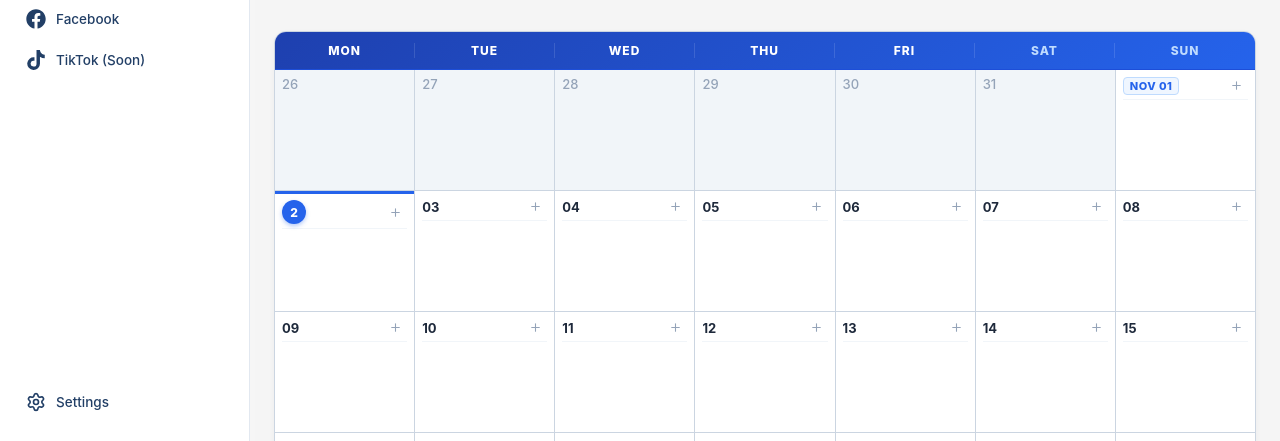
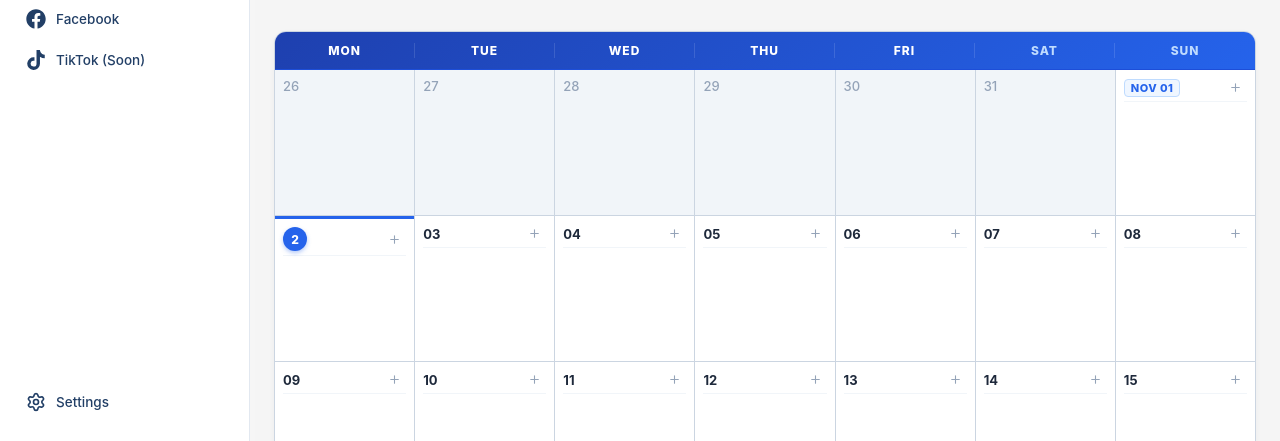
Before and after one commit to muny-rith/MoonPules, a React (Vite) app in the folder frontend/: page /calendar in a window 1280 px wide. Shown: the part 359-800 px from the top of the page. Built offline with nearby package versions, Linux system fonts and the light colour scheme; no server answers; sample sign-in values are in the browser's storage; a web font is replaced by a local one.

Commit message:
style(calendar): restore cell height to 145px for comfortable event card spacing

```diff
--- a/frontend/src/features/calendar/pages/BrandCalendarPage.jsx
+++ b/frontend/src/features/calendar/pages/BrandCalendarPage.jsx
@@ -611,8 +611,8 @@ export const BrandCalendarPage = () => {
                 key={idx}
                 style={{
                   backgroundColor: isCurrentMonth ? '#ffffff' : '#f1f5f9',
-                  minHeight: '120px',
-                  padding: '6px 7px',
+                  minHeight: '145px',
+                  padding: '8px 8px',
                   display: 'flex',
                   flexDirection: 'column',
                   position: 'relative',
```
